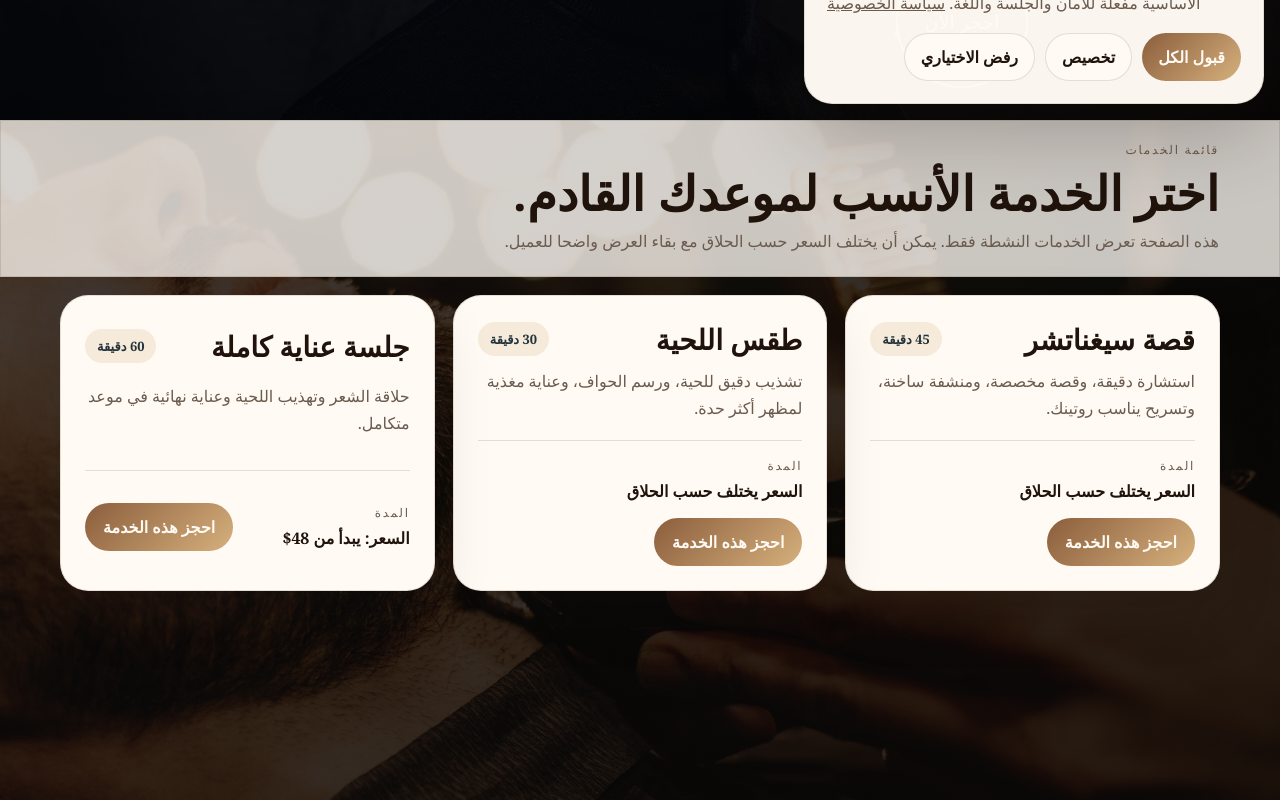
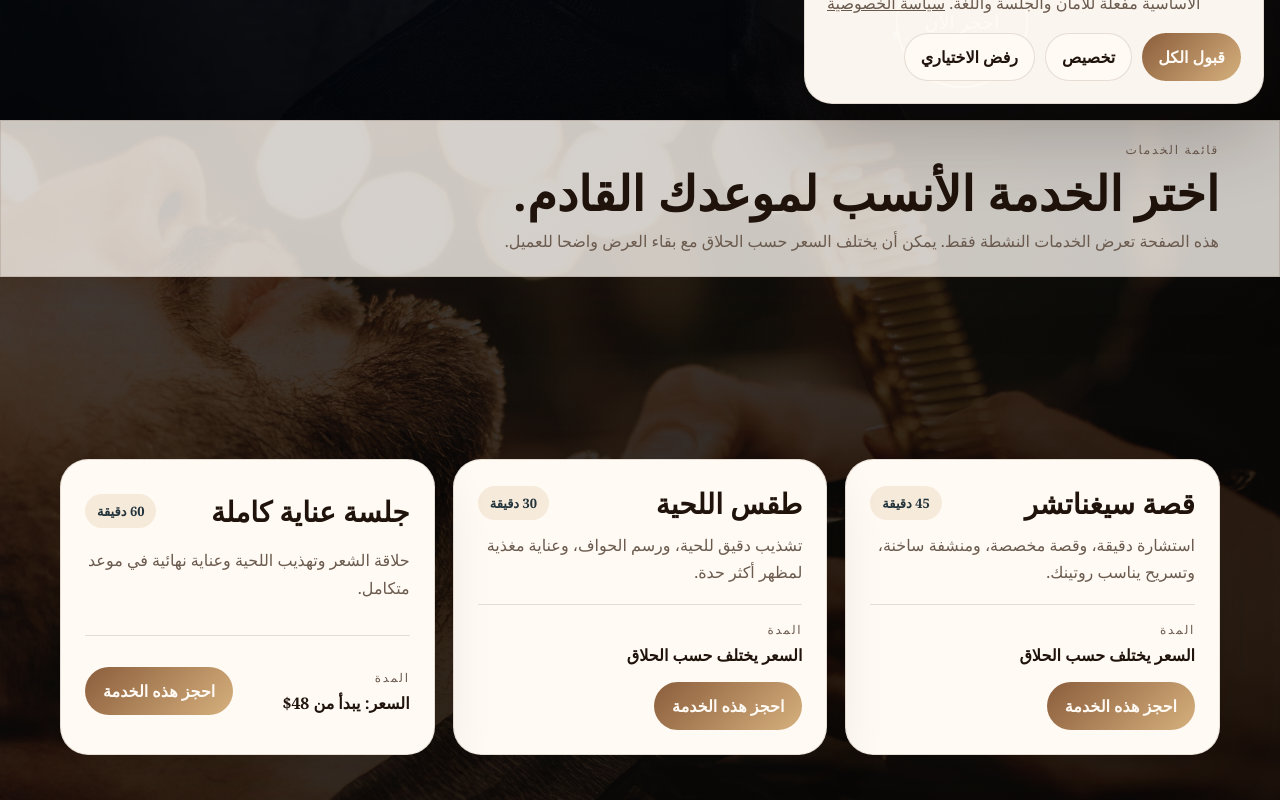
Before and after one commit to Maher-Albeek/Barbershop-Booking-Website-Template, a Next.js app: page /ar in a window 1280 px wide. Shown: the part 680-1480 px from the top of the page. Built offline with nearby package versions, Linux system fonts and the light colour scheme.

Commit message:
Update services section layout and deactivate Oliver Stone

```diff
--- a/app/[locale]/page.tsx
+++ b/app/[locale]/page.tsx
@@ -181,7 +181,7 @@ export default async function HomePage({ params }: HomePageProps) {
       />
 
       <div style={getContentSectionContainerStyle("services")}>
-        <section id="services" style={fullScreenSectionStyle}>
+        <section id="services" style={{ ...fullScreenSectionStyle, display: "flex", flexDirection: "column" }}>
           <SectionTitle
             eyebrow={servicesContent.eyebrow}
             title={servicesContent.title}
@@ -193,6 +193,9 @@ export default async function HomePage({ params }: HomePageProps) {
               display: "grid",
               gridTemplateColumns: "repeat(auto-fit, minmax(260px, 1fr))",
               gap: 18,
+              marginTop: "auto",
+              marginBottom: "auto",
+              paddingTop: 30,
               paddingBottom: 30
             }}
           >
--- a/data/team-members.json
+++ b/data/team-members.json
@@ -47,7 +47,7 @@
       },
       {
         "slug": "oliver-stone",
-        "isActive": true,
+        "isActive": false,
         "imageSrc": "https://images.unsplash.com/photo-1506277886164-e25aa3f4ef7f?auto=format&fit=crop&w=900&q=80",
         "bookingServiceSlugs": [
           "signature-cut"
@@ -106,7 +106,7 @@
       },
       {
         "slug": "oliver-stone",
-        "isActive": true,
+        "isActive": false,
         "imageSrc": "https://images.unsplash.com/photo-1506277886164-e25aa3f4ef7f?auto=format&fit=crop&w=900&q=80",
         "bookingServiceSlugs": [
           "signature-cut"
@@ -165,7 +165,7 @@
       },
       {
         "slug": "oliver-stone",
-        "isActive": true,
+        "isActive": false,
         "imageSrc": "https://images.unsplash.com/photo-1506277886164-e25aa3f4ef7f?auto=format&fit=crop&w=900&q=80",
         "bookingServiceSlugs": [
           "signature-cut"
```
